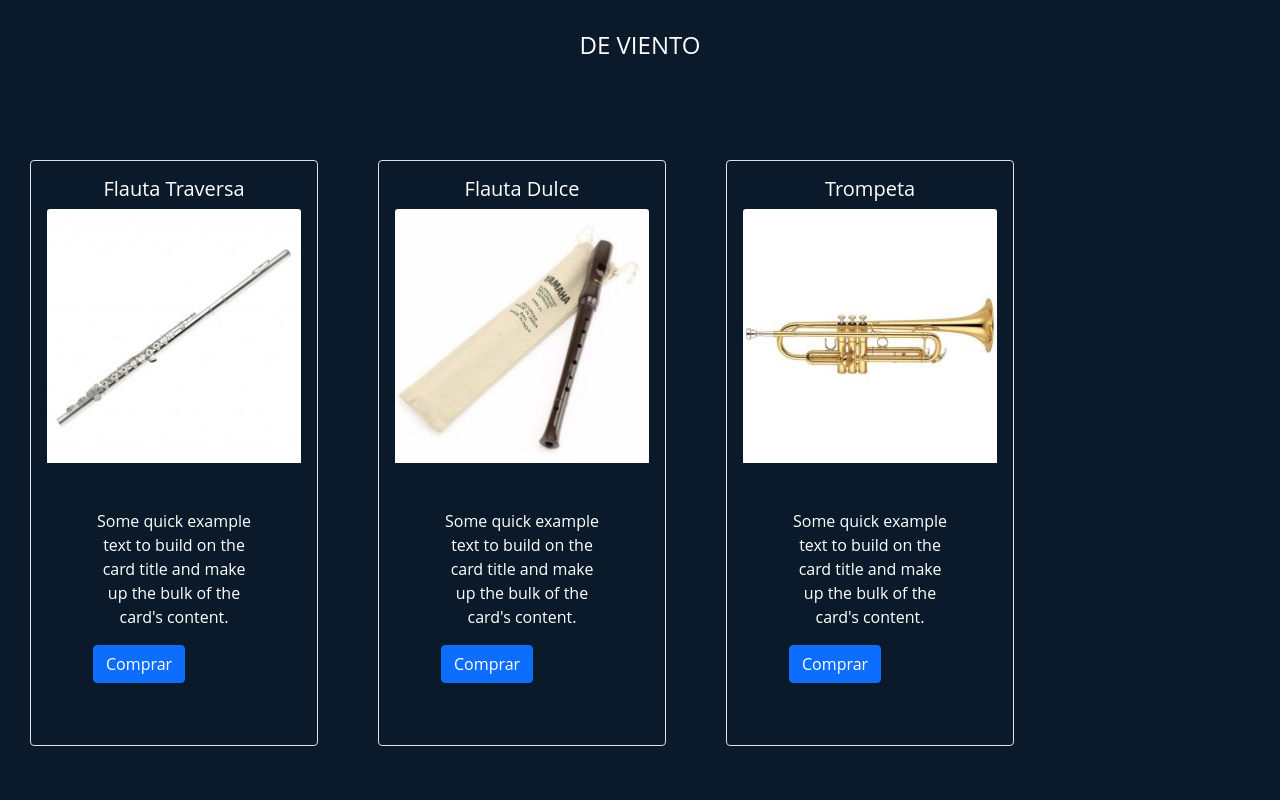
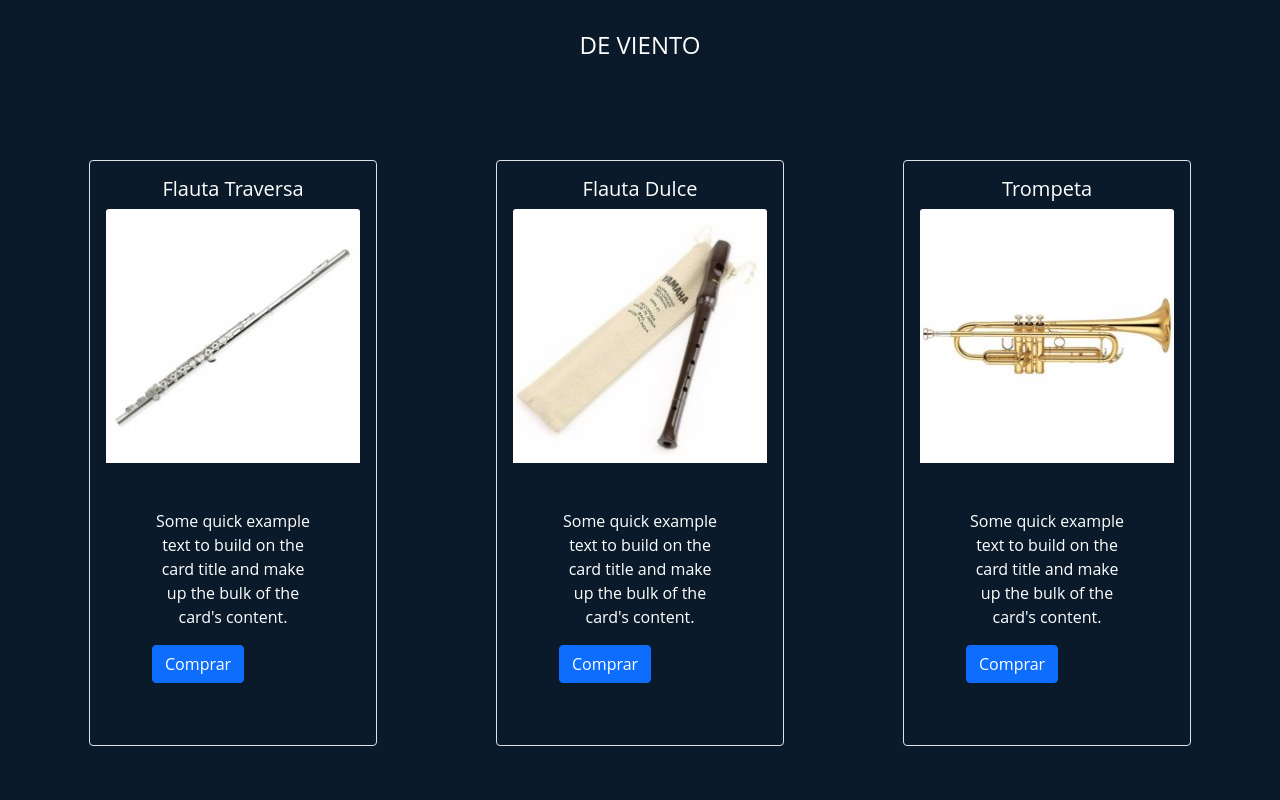
Before and after one commit to ariel-bulegio/rep-coder, a website: page secciones/productos.html in a window 1280 px wide. Shown: the part 360-1160 px from the top of the page. Drawn offline with nearby package versions, Linux system fonts and the light colour scheme.

Commit message:
3er entrega final

```diff
--- a/scss/partials/_indexGeneral.scss
+++ b/scss/partials/_indexGeneral.scss
@@ -97,7 +97,7 @@ main{
 
 
 
-    @media screen and (min-width:481px) {
+    @media screen and (min-width:1100px) {
 
         margin: 135px 0px 30px 0px;
 
--- a/scss/partials/_productos.scss
+++ b/scss/partials/_productos.scss
@@ -57,6 +57,7 @@ main{
 
     display: flex;
     flex-wrap: wrap;
+    justify-content: space-evenly;
 
 
 
```
Also changed, not shown: css/estilos.css.
